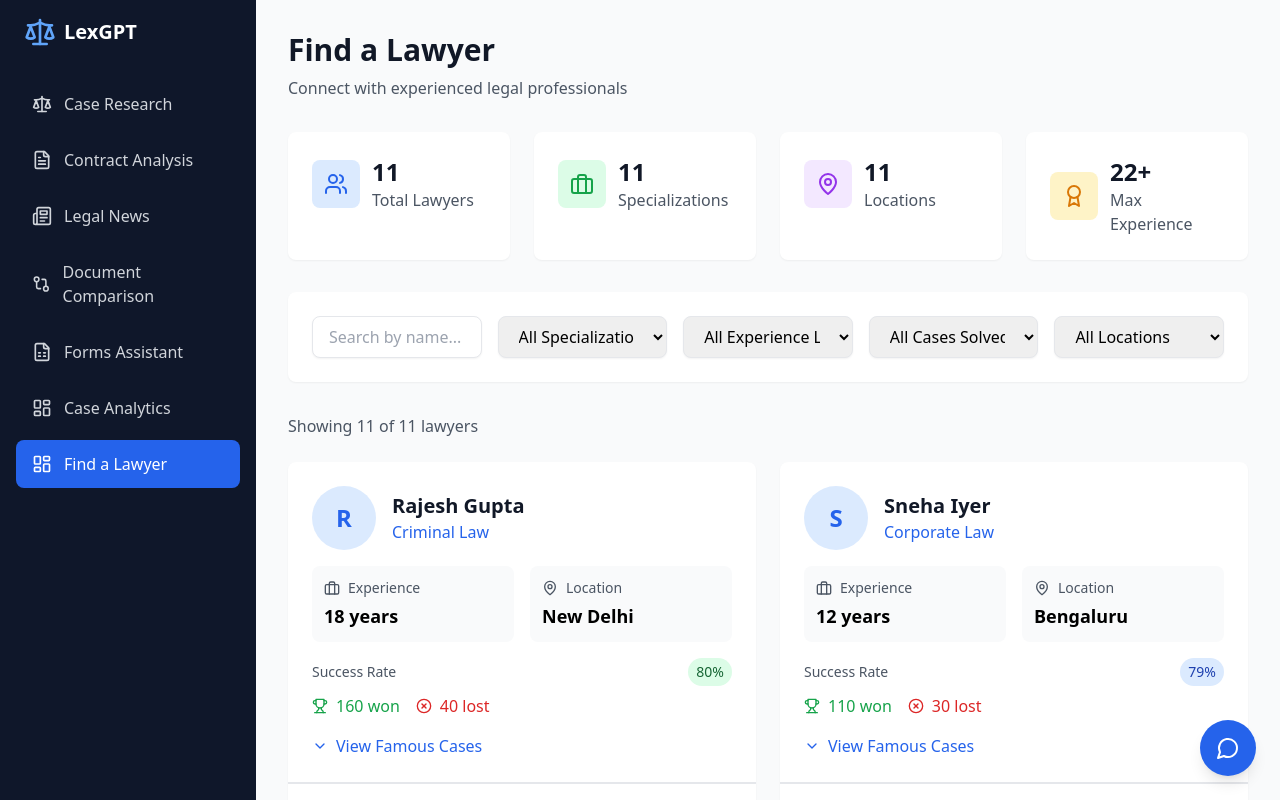
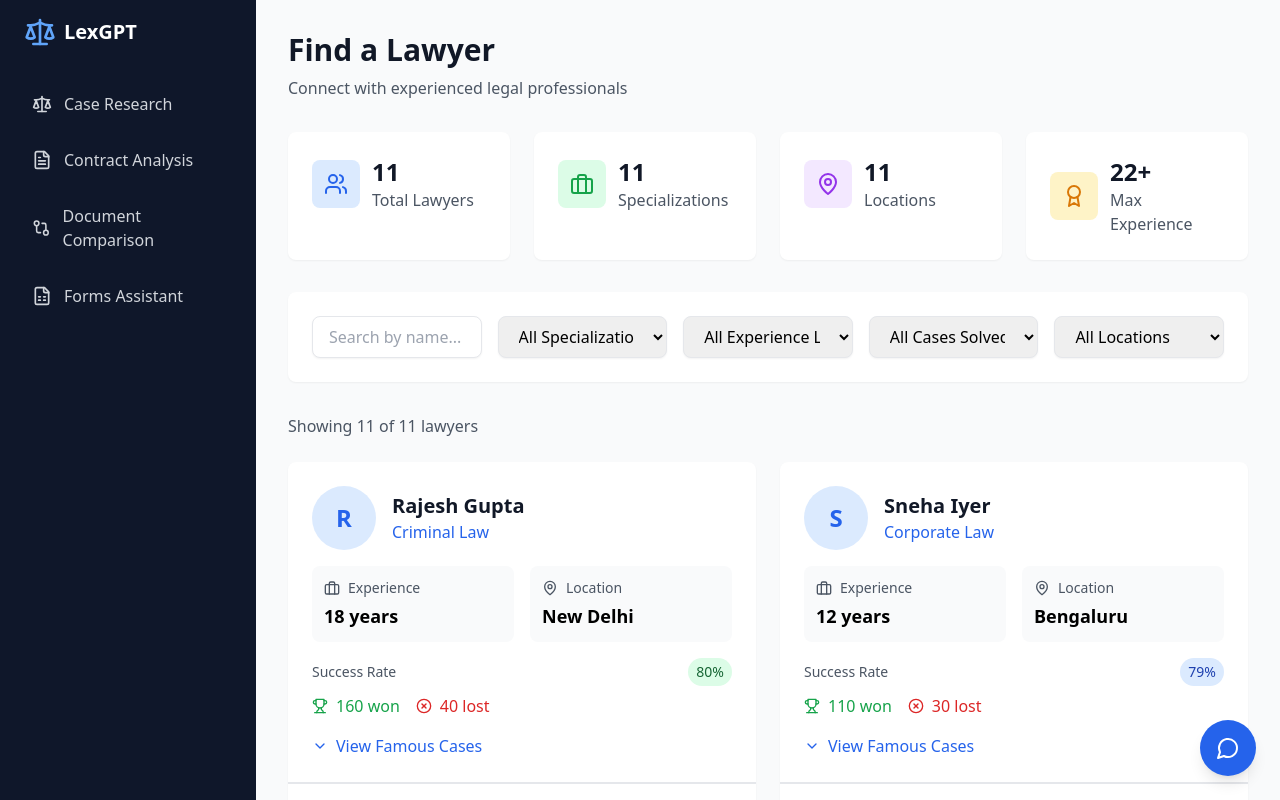
Before and after one commit to HrsFlex/LexHub-The-Niti-Nova, a React (Vite) app in the folder frontend/: page /find-lawyer in a window 1280 px wide. Shown: the top 800 px of the page. Built offline with nearby package versions, Linux system fonts and the light colour scheme.

Commit message:
fix:sidebar issue

```diff
--- a/frontend/src/components/Sidebar.tsx
+++ b/frontend/src/components/Sidebar.tsx
@@ -15,11 +15,11 @@ import {
 const menuItems = [
   { icon: Scale, label: 'Case Research', path: '/cases' },
   { icon: FileText, label: 'Contract Analysis', path: '/contracts' },
-  { icon: Newspaper, label: 'Legal News', path: '/news' },
+  // { icon: Newspaper, label: 'Legal News', path: '/news' },
   { icon: GitCompare, label: 'Document Comparison', path: '/compare' },
   { icon: FileSpreadsheet, label: 'Forms Assistant', path: '/forms' },
-  { icon: LayoutDashboard, label: 'Case Analytics', path: '/dashboard' },
-  { icon: LayoutDashboard, label: 'Find a Lawyer', path: '/find-lawyer' },
+  // { icon: LayoutDashboard, label: 'Case Analytics', path: '/dashboard' },
+  // { icon: LayoutDashboard, label: 'Find a Lawyer', path: '/find-lawyer' },
 ];
 
 export default function Sidebar() {
```
